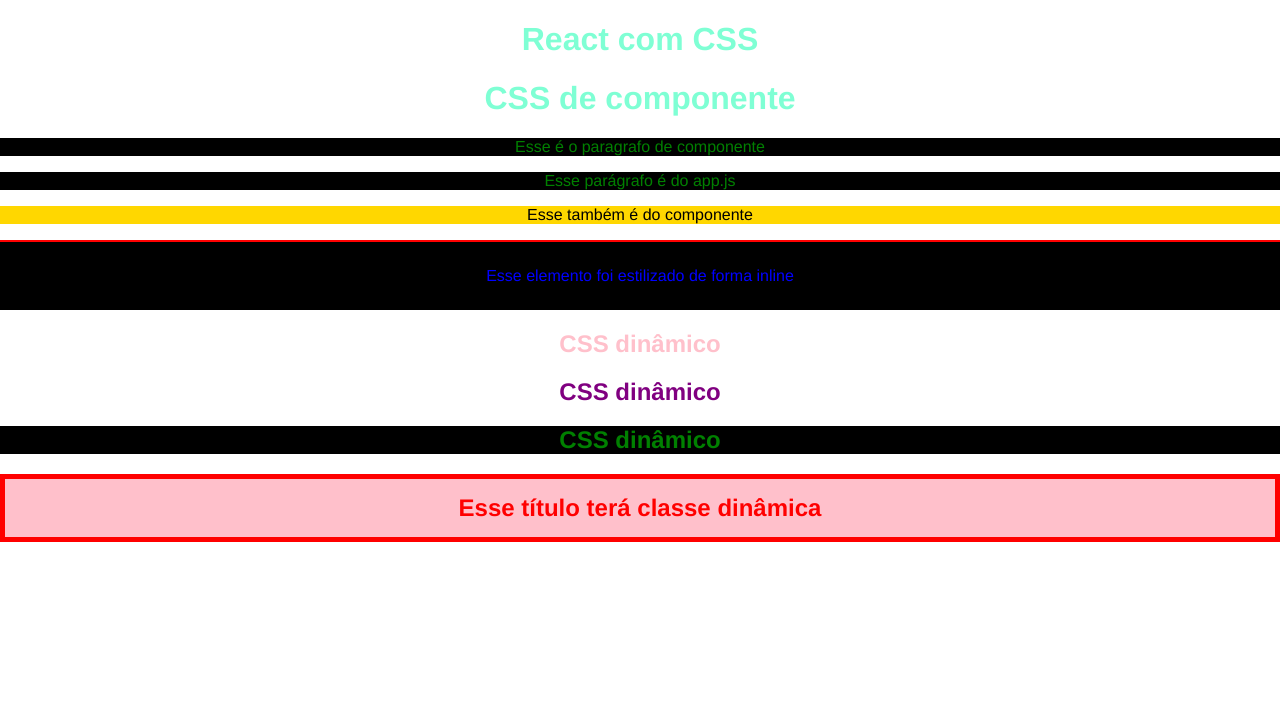
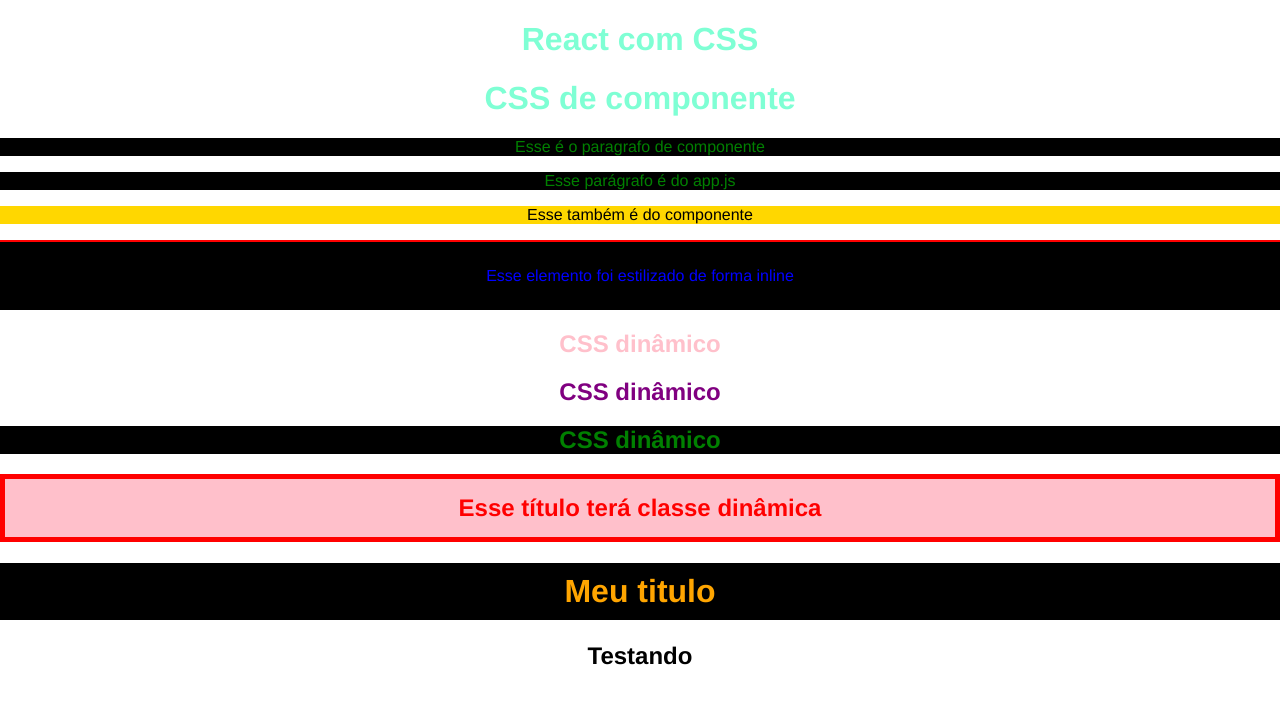
Before and after one commit to sthephanytezza-dev/treinando-react, a React (Create React App) app in the folder css/: page / in a window 1280 px wide. Shown: the top 704 px of the page. Built offline with nearby package versions, Linux system fonts and the light colour scheme.

Commit message:
css modules

```diff
--- a/css/src/App.js
+++ b/css/src/App.js
@@ -3,6 +3,7 @@
 import "./App.css";
 
 import MyComponent from "./components/MyComponent";
+import Title from "./components/Title";
 
 function App() {
   const n = 15;
@@ -39,6 +40,9 @@
       <h2 className={redTitle ? "red-title" : "title"}>
         Esse título terá classe dinâmica
       </h2>
+
+      <Title />
+      <h2 className="myTitle">Testando</h2>
     </div>
   );
 }
--- /dev/null
+++ b/css/src/components/Title.js
@@ -0,0 +1,11 @@
+import styles from "./Title.module.css";
+
+const Title = () => {
+  return (
+    <div>
+      <h1 className={styles.myTitle}>Meu titulo</h1>
+    </div>
+  );
+};
+
+export default Title;
--- /dev/null
+++ b/css/src/components/Title.module.css
@@ -0,0 +1,5 @@
+.myTitle{
+    color: orange;
+    background-color: #000000;
+    padding: 10px;
+}
```
